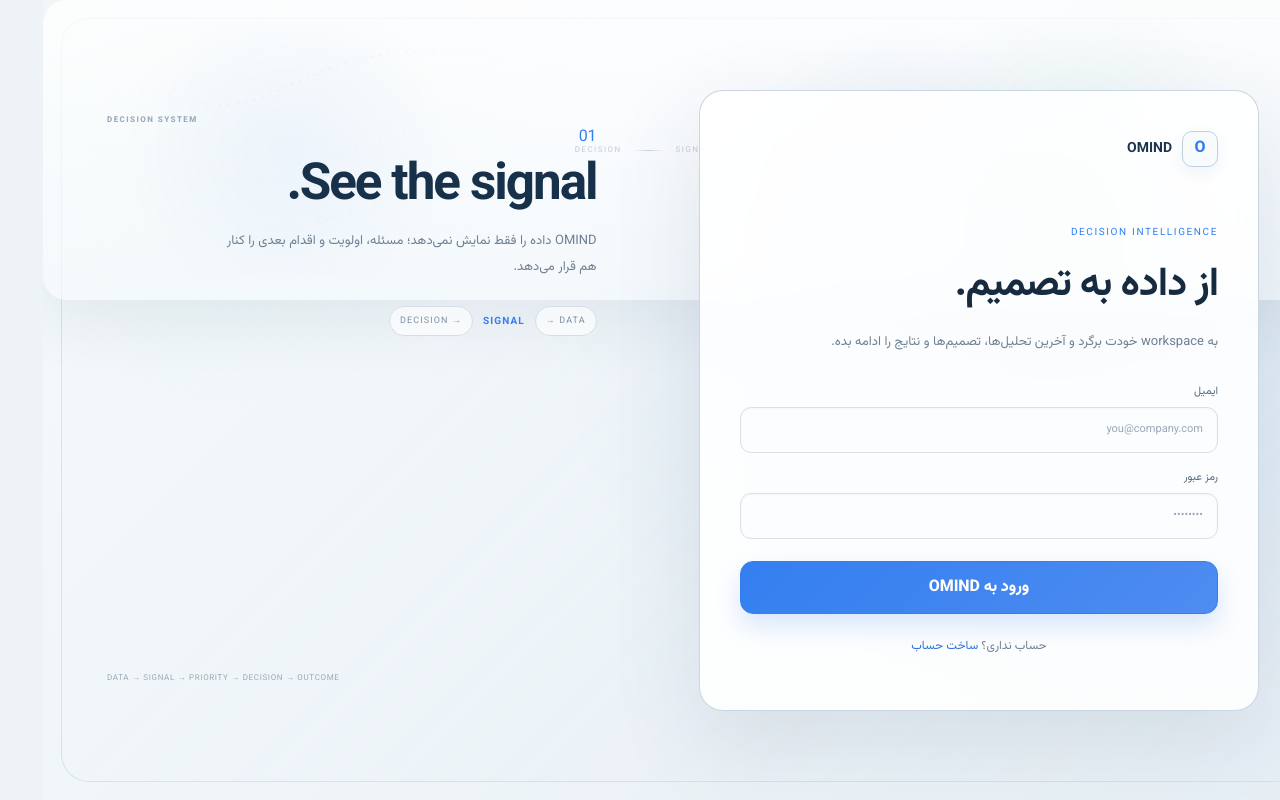
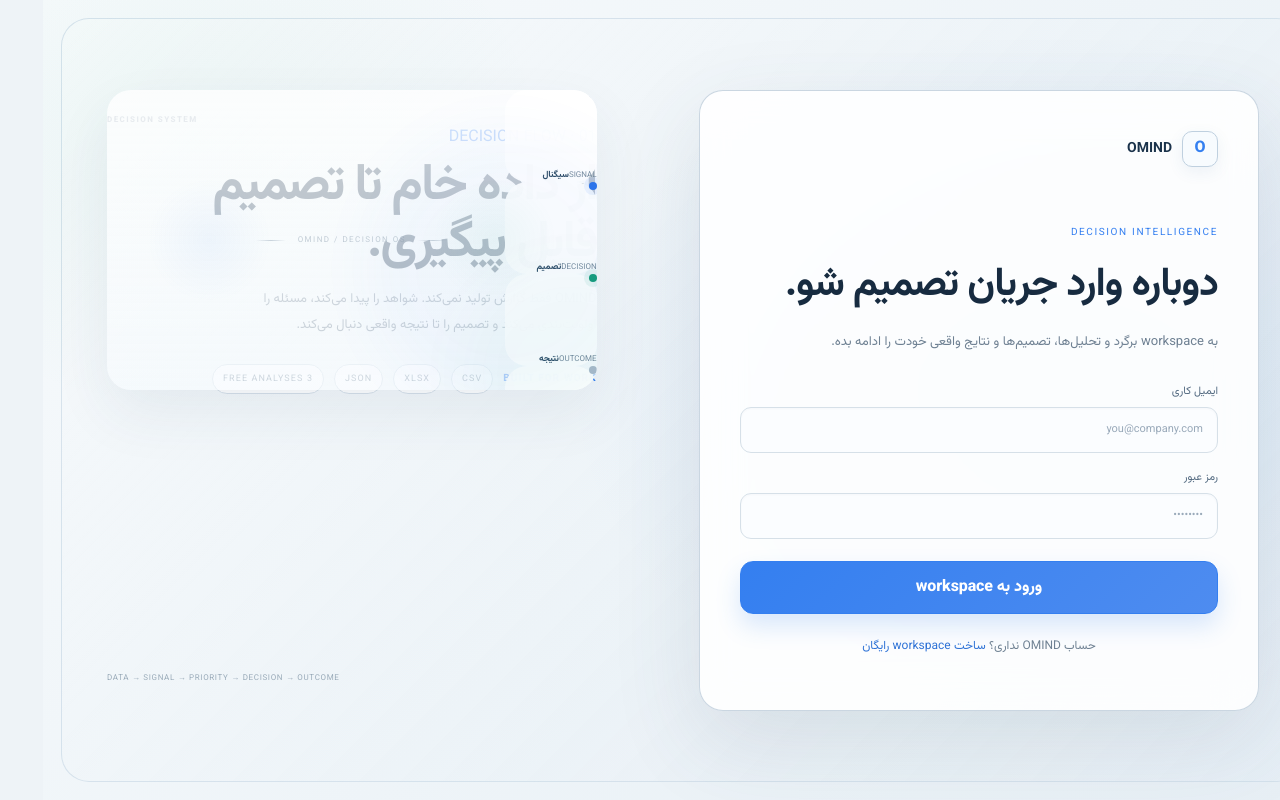
Before and after one commit to mhrhpr/omind-manager, a Next.js app: page /login in a window 1280 px wide. Built offline with nearby package versions, Linux system fonts and the light colour scheme; no server answers.

Commit message:
design: elevate OMIND login experience

```diff
--- a/app/login/page.tsx
+++ b/app/login/page.tsx
@@ -28,50 +28,42 @@
   }
 
   return <main className="auth-screen">
-    <div className="auth-flow" aria-hidden="true">
-      <div className="auth-flow-orb auth-flow-orb-a" />
-      <div className="auth-flow-orb auth-flow-orb-b" />
-      <svg className="auth-flow-svg" viewBox="0 0 1100 900" preserveAspectRatio="none" role="presentation">
-        <defs>
-          <linearGradient id="flowBlue" x1="0" y1="0" x2="1" y2="0">
-            <stop offset="0" stopColor="#3b82f6" stopOpacity="0" />
-            <stop offset="0.5" stopColor="#3b82f6" stopOpacity="0.65" />
-            <stop offset="1" stopColor="#59b7ff" stopOpacity="0" />
-          </linearGradient>
-          <linearGradient id="flowMint" x1="0" y1="0" x2="1" y2="0">
-            <stop offset="0" stopColor="#2fb38a" stopOpacity="0" />
-            <stop offset="0.52" stopColor="#2fb38a" stopOpacity="0.45" />
-            <stop offset="1" stopColor="#65d6b0" stopOpacity="0" />
-          </linearGradient>
-        </defs>
-        <g className="auth-flow-track">
-          <path d="M-80 210 C 120 60, 260 430, 470 275 S 810 110, 1180 260" />
-          <path d="M-100 470 C 170 315, 290 650, 540 505 S 850 300, 1180 470" />
-          <path d="M-80 690 C 150 520, 360 790, 610 640 S 870 485, 1190 650" />
-        </g>
-        <g className="auth-flow-stream auth-flow-stream-blue">
-          <circle r="4"><animateMotion dur="8s" repeatCount="indefinite" path="M-80 210 C 120 60, 260 430, 470 275 S 810 110, 1180 260" /></circle>
-          <circle r="3"><animateMotion dur="10s" begin="-3s" repeatCount="indefinite" path="M-100 470 C 170 315, 290 650, 540 505 S 850 300, 1180 470" /></circle>
-        </g>
-        <g className="auth-flow-stream auth-flow-stream-mint">
-          <circle r="3"><animateMotion dur="11s" begin="-5s" repeatCount="indefinite" path="M-80 690 C 150 520, 360 790, 610 640 S 870 485, 1190 650" /></circle>
-        </g>
-      </svg>
-      <div className="auth-flow-caption"><span>DATA</span><i /> <span>SIGNAL</span><i /> <span>DECISION</span></div>
-    </div>
-
+    <div className="auth-orbit" aria-hidden="true" />
     <section className="auth-card">
       <Link href="/" className="auth-brand"><span>O</span><b>OMIND</b></Link>
-      <div className="auth-copy"><small>DECISION INTELLIGENCE</small><h1>از داده به تصمیم.</h1><p>به workspace خودت برگرد و آخرین تحلیل‌ها، تصمیم‌ها و نتایج را ادامه بده.</p></div>
+      <div className="auth-copy"><small>DECISION INTELLIGENCE</small><h1>دوباره وارد جریان تصمیم شو.</h1><p>به workspace برگرد و تحلیل‌ها، تصمیم‌ها و نتایج واقعی خودت را ادامه بده.</p></div>
       <form onSubmit={submit} className="auth-form">
-        <label>ایمیل<input type="email" value={email} onChange={e => setEmail(e.target.value)} autoComplete="email" required placeholder="you@company.com" /></label>
+        <label>ایمیل کاری<input type="email" value={email} onChange={e => setEmail(e.target.value)} autoComplete="email" required placeholder="you@company.com" /></label>
         <label>رمز عبور<input type="password" value={password} onChange={e => setPassword(e.target.value)} autoComplete="current-password" required placeholder="••••••••" /></label>
         {error && <div className="form-error">{error}</div>}
-        <button className="primary auth-submit" disabled={busy}>{busy ? 'در حال ورود…' : 'ورود به OMIND'}</button>
+        <button className="primary auth-submit" disabled={busy}>{busy ? 'در حال ورود…' : 'ورود به workspace'}</button>
       </form>
-      <p className="auth-foot">حساب نداری؟ <Link href="/signup">ساخت حساب</Link></p>
+      <p className="auth-foot">حساب OMIND نداری؟ <Link href="/signup">ساخت workspace رایگان</Link></p>
     </section>
-
-    <div className="auth-side"><span>01</span><b>See the signal.</b><p>OMIND داده را فقط نمایش نمی‌دهد؛ مسئله، اولویت و اقدام بعدی را کنار هم قرار می‌دهد.</p><div className="auth-side-metrics"><span>DATA →</span><b>SIGNAL</b><span>→ DECISION</span></div></div>
+    <section className="auth-side" aria-label="OMIND decision flow">
+      <span>01 · DECISION FLOW</span>
+      <b>از داده خام تا تصمیم قابل پیگیری.</b>
+      <p>OMIND فقط گزارش تولید نمی‌کند. شواهد را پیدا می‌کند، مسئله را اولویت‌بندی می‌کند و تصمیم را تا نتیجه واقعی دنبال می‌کند.</p>
+      <div className="auth-flow" aria-hidden="true">
+        <div className="auth-flow-orb auth-flow-orb-a" />
+        <div className="auth-flow-orb auth-flow-orb-b" />
+        <svg className="auth-flow-svg" viewBox="0 0 760 300" preserveAspectRatio="none">
+          <defs>
+            <linearGradient id="flowBlue" x1="0" y1="0" x2="1" y2="0"><stop offset="0" stopColor="#2d75ea" stopOpacity="0"/><stop offset=".45" stopColor="#2d75ea"/><stop offset="1" stopColor="#6da5ed" stopOpacity="0"/></linearGradient>
+            <linearGradient id="flowMint" x1="0" y1="0" x2="1" y2="0"><stop offset="0" stopColor="#169d7b" stopOpacity="0"/><stop offset=".5" stopColor="#169d7b"/><stop offset="1" stopColor="#78cdb6" stopOpacity="0"/></linearGradient>
+          </defs>
+          <g className="auth-flow-track"><path d="M0 148 C110 64 188 230 294 148 S498 70 760 148"/><path d="M0 154 C130 228 228 72 342 154 S530 222 760 145"/><path d="M0 142 C120 106 212 194 330 142 S560 104 760 153"/></g>
+        </svg>
+        <div className="auth-flow-track" />
+        <div className="auth-node"><span>DATA</span><b>داده</b></div>
+        <div className="auth-node is-signal"><span>SIGNAL</span><b>سیگنال</b></div>
+        <div className="auth-node is-decision"><span>DECISION</span><b>تصمیم</b></div>
+        <div className="auth-node"><span>OUTCOME</span><b>نتیجه</b></div>
+        <div className="auth-flow-caption"><i/> OMIND / DECISION OS <i/></div>
+        <div className="auth-flow-note">EVIDENCE FIRST · TRACEABLE · LEARNING LOOP</div>
+        <div className="auth-flow-badge">LIVE SYSTEM</div>
+      </div>
+      <div className="auth-side-metrics"><b>BUILT FOR WORK</b><span>CSV</span><span>XLSX</span><span>JSON</span><span>3 FREE ANALYSES</span></div>
+    </section>
   </main>;
 }
```
